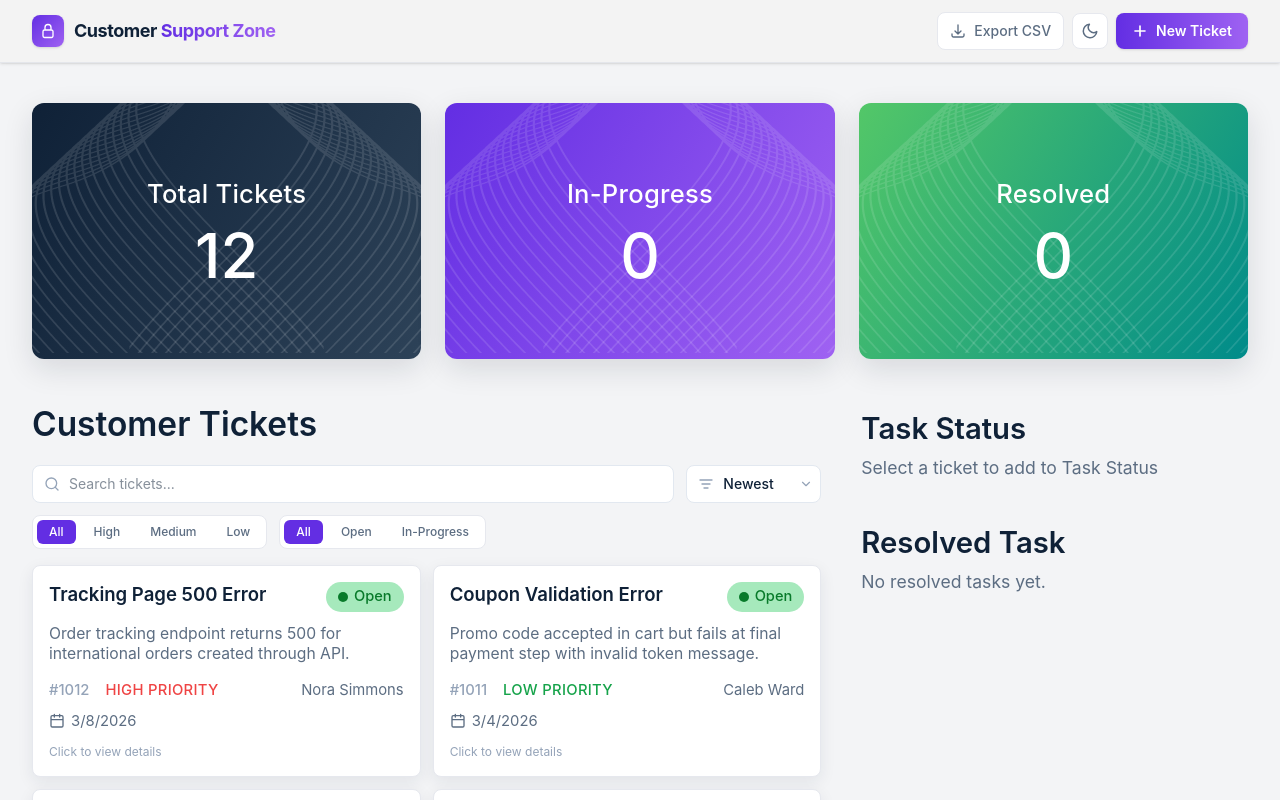
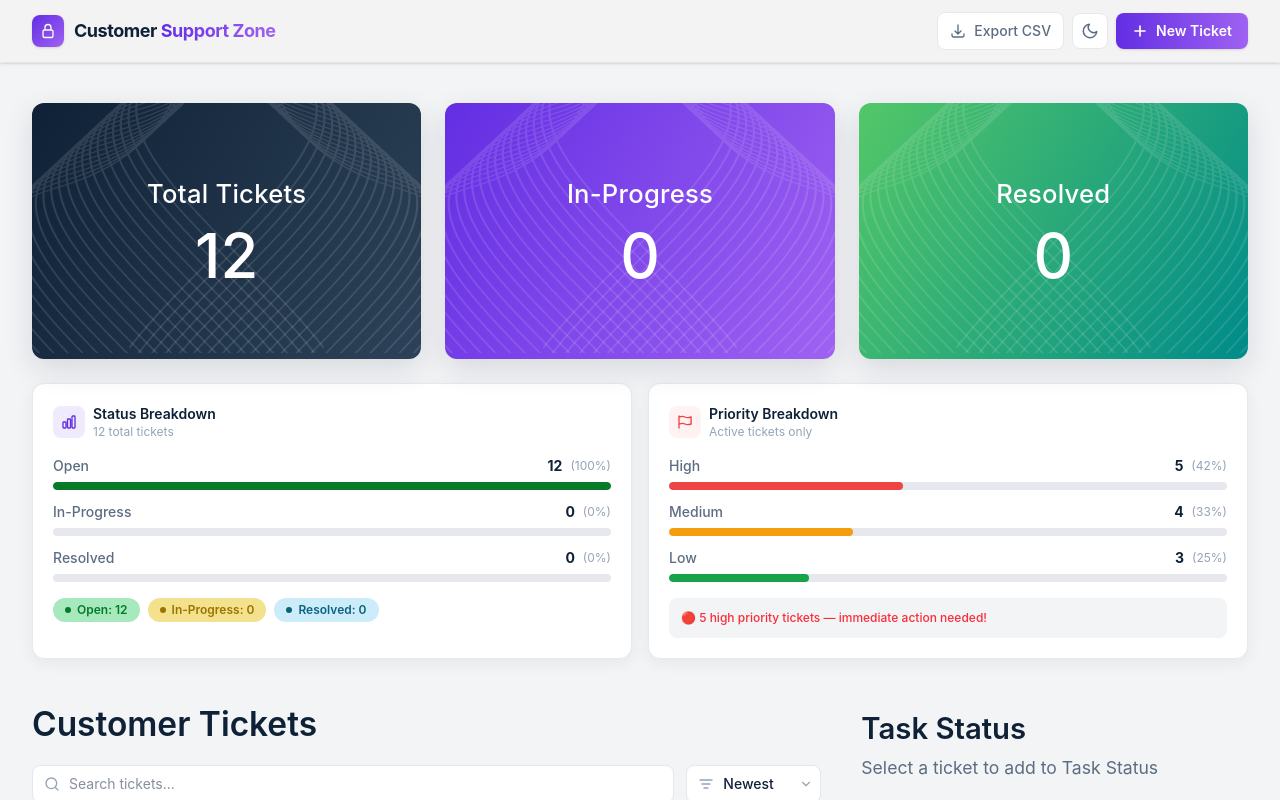
Before and after one commit to Shawon-Mahmud07/Customer-Support-Zone, a React (Vite) app: page / in a window 1280 px wide. Shown: the top 800 px of the page. Built offline with nearby package versions, Linux system fonts and the light colour scheme.

Commit message:
feat(Dashboard): add ticket status and priority breakdown to Banner component

```diff
--- a/src/App.jsx
+++ b/src/App.jsx
@@ -248,6 +248,18 @@ function App() {
         totalCount={totalCount}
         inProgressCount={inProgressCount}
         resolvedCount={resolvedCount}
+        openCount={tickets.filter((t) => t.status === "Open").length}
+        highCount={
+          [...tickets, ...taskStatus].filter((t) => t.priority === "High")
+            .length
+        }
+        mediumCount={
+          [...tickets, ...taskStatus].filter((t) => t.priority === "Medium")
+            .length
+        }
+        lowCount={
+          [...tickets, ...taskStatus].filter((t) => t.priority === "Low").length
+        }
       />
       <MainSection
         onEditTicket={handleEditTicket}
--- a/src/components/Banner.jsx
+++ b/src/components/Banner.jsx
@@ -23,7 +23,6 @@ function BannerCard({ title, count, gradient }) {
         aria-hidden="true"
         className="pointer-events-none absolute -right-3 max-w-none scale-x-[-1]"
       />
-
       <div className="relative z-10 flex h-full flex-col items-center justify-center text-center">
         <h2 className="text-[clamp(1.15rem,1.1vw+0.72rem,2rem)] font-medium tracking-[0.01em]">
           {title}
@@ -36,23 +35,232 @@ function BannerCard({ title, count, gradient }) {
   );
 }
 
-function Banner({ totalCount, inProgressCount, resolvedCount }) {
+function StatBar({ label, count, total, color }) {
+  const percent = total === 0 ? 0 : Math.round((count / total) * 100);
+  return (
+    <div>
+      <div className="mb-1.5 flex items-center justify-between">
+        <span
+          className="text-sm font-medium"
+          style={{ color: "var(--text-secondary)" }}
+        >
+          {label}
+        </span>
+        <div className="flex items-center gap-2">
+          <span
+            className="text-sm font-bold"
+            style={{ color: "var(--text-primary)" }}
+          >
+            {count}
+          </span>
+          <span className="text-xs" style={{ color: "var(--text-muted)" }}>
+            ({percent}%)
+          </span>
+        </div>
+      </div>
+      <div
+        className="h-2 w-full overflow-hidden rounded-full"
+        style={{ backgroundColor: "var(--border-color)" }}
+      >
+        <div
+          className="h-2 rounded-full transition-all duration-500"
+          style={{ width: `${percent}%`, backgroundColor: color }}
+        />
+      </div>
+    </div>
+  );
+}
+
+function DashboardStats({
+  openCount,
+  inProgressCount,
+  resolvedCount,
+  highCount,
+  mediumCount,
+  lowCount,
+}) {
+  const totalActive = openCount + inProgressCount + resolvedCount;
+  const totalPriority = highCount + mediumCount + lowCount;
+
+  return (
+    <div className="mt-6 grid grid-cols-1 gap-4 sm:grid-cols-2">
+      {/* Status Breakdown */}
+      <div
+        className="rounded-xl border p-5 shadow-[0_4px_16px_rgba(30,41,59,0.06)]"
+        style={{
+          backgroundColor: "var(--bg-card)",
+          borderColor: "var(--border-color)",
+        }}
+      >
+        <div className="mb-4 flex items-center gap-2">
+          <div className="flex h-8 w-8 items-center justify-center rounded-lg bg-[#632EE3]/10">
+            <svg
+              xmlns="http://www.w3.org/2000/svg"
+              viewBox="0 0 24 24"
+              fill="none"
+              stroke="#632EE3"
+              strokeWidth={2}
+              className="h-4 w-4"
+            >
+              <path
+                strokeLinecap="round"
+                strokeLinejoin="round"
+                d="M3 13.125C3 12.504 3.504 12 4.125 12h2.25c.621 0 1.125.504 1.125 1.125v6.75C7.5 20.496 6.996 21 6.375 21h-2.25A1.125 1.125 0 0 1 3 19.875v-6.75ZM9.75 8.625c0-.621.504-1.125 1.125-1.125h2.25c.621 0 1.125.504 1.125 1.125v11.25c0 .621-.504 1.125-1.125 1.125h-2.25a1.125 1.125 0 0 1-1.125-1.125V8.625ZM16.5 4.125c0-.621.504-1.125 1.125-1.125h2.25C20.496 3 21 3.504 21 4.125v15.75c0 .621-.504 1.125-1.125 1.125h-2.25a1.125 1.125 0 0 1-1.125-1.125V4.125Z"
+              />
+            </svg>
+          </div>
+          <div>
+            <h3
+              className="text-sm font-semibold"
+              style={{ color: "var(--text-primary)" }}
+            >
+              Status Breakdown
+            </h3>
+            <p className="text-xs" style={{ color: "var(--text-muted)" }}>
+              {totalActive} total tickets
+            </p>
+          </div>
+        </div>
+
+        <div className="space-y-3">
+          <StatBar
+            label="Open"
+            count={openCount}
+            total={totalActive}
+            color="#087A2A"
+          />
+          <StatBar
+            label="In-Progress"
+            count={inProgressCount}
+            total={totalActive}
+            color="#632EE3"
+          />
+          <StatBar
+            label="Resolved"
+            count={resolvedCount}
+            total={totalActive}
+            color="#008B8A"
+          />
+        </div>
+
+        {/* Mini status badges */}
+        <div className="mt-4 flex gap-2">
+          <span className="inline-flex items-center gap-1.5 rounded-full bg-[#A6E9BC] px-3 py-1 text-xs font-semibold text-[#087A2A]">
+            <span className="h-1.5 w-1.5 rounded-full bg-current" />
+            Open: {openCount}
+          </span>
+          <span className="inline-flex items-center gap-1.5 rounded-full bg-[#F4E18D] px-3 py-1 text-xs font-semibold text-[#9A7400]">
+            <span className="h-1.5 w-1.5 rounded-full bg-current" />
+            In-Progress: {inProgressCount}
+          </span>
+          <span className="inline-flex items-center gap-1.5 rounded-full bg-[#CDECF9] px-3 py-1 text-xs font-semibold text-[#0C6280]">
+            <span className="h-1.5 w-1.5 rounded-full bg-current" />
+            Resolved: {resolvedCount}
+          </span>
+        </div>
+      </div>
+
+      {/* Priority Breakdown */}
+      <div
+        className="rounded-xl border p-5 shadow-[0_4px_16px_rgba(30,41,59,0.06)]"
+        style={{
+          backgroundColor: "var(--bg-card)",
+          borderColor: "var(--border-color)",
+        }}
+      >
+        <div className="mb-4 flex items-center gap-2">
+          <div className="flex h-8 w-8 items-center justify-center rounded-lg bg-red-50">
+            <svg
+              xmlns="http://www.w3.org/2000/svg"
+              viewBox="0 0 24 24"
+              fill="none"
+              stroke="#EF4444"
+              strokeWidth={2}
+              className="h-4 w-4"
+            >
+              <path
+                strokeLinecap="round"
+                strokeLinejoin="round"
+                d="M3 3v1.5M3 21v-6m0 0 2.77-.693a9 9 0 0 1 6.208.682l.108.054a9 9 0 0 0 6.086.71l3.114-.732a48.524 48.524 0 0 1-.005-10.499l-3.11.732a9 9 0 0 1-6.085-.711l-.108-.054a9 9 0 0 0-6.208-.682L3 4.5M3 15V4.5"
+              />
+            </svg>
+          </div>
+          <div>
+            <h3
+              className="text-sm font-semibold"
+              style={{ color: "var(--text-primary)" }}
+            >
+              Priority Breakdown
+            </h3>
+            <p className="text-xs" style={{ color: "var(--text-muted)" }}>
+              Active tickets only
+            </p>
+          </div>
+        </div>
+
+        <div className="space-y-3">
+          <StatBar
+            label="High"
+            count={highCount}
+            total={totalPriority}
+            color="#EF4444"
+          />
+          <StatBar
+            label="Medium"
+            count={mediumCount}
+            total={totalPriority}
+            color="#F59E0B"
+          />
+          <StatBar
+            label="Low"
+            count={lowCount}
+            total={totalPriority}
+            color="#16A34A"
+          />
+        </div>
+
+        {/* Priority indicator */}
+        <div
+          className="mt-4 rounded-lg p-3"
+          style={{ backgroundColor: "var(--bg-base)" }}
+        >
+          {highCount === 0 ? (
+            <p className="text-xs font-medium text-green-600">
+              ✅ No high priority tickets!
+            </p>
+          ) : highCount <= 2 ? (
+            <p className="text-xs font-medium text-amber-500">
+              ⚠️ {highCount} high priority ticket{highCount > 1 ? "s" : ""} need
+              attention
+            </p>
+          ) : (
+            <p className="text-xs font-medium text-red-500">
+              🔴 {highCount} high priority tickets — immediate action needed!
+            </p>
+          )}
+        </div>
+      </div>
+    </div>
+  );
+}
+
+function Banner({
+  totalCount,
+  inProgressCount,
+  resolvedCount,
+  openCount,
+  highCount,
+  mediumCount,
+  lowCount,
+}) {
   const cards = [
-    {
-      title: "Total Tickets",
-      count: totalCount,
-      gradient: gradients.total,
-    },
+    { title: "Total Tickets", count: totalCount, gradient: gradients.total },
     {
       title: "In-Progress",
       count: inProgressCount,
       gradient: gradients.progress,
     },
-    {
-      title: "Resolved",
-      count: resolvedCount,
-      gradient: gradients.resolved,
-    },
+    { title: "Resolved", count: resolvedCount, gradient: gradients.resolved },
   ];
 
   return (
@@ -67,6 +275,15 @@ function Banner({ totalCount, inProgressCount, resolvedCount }) {
           />
         ))}
       </div>
+
+      <DashboardStats
+        openCount={openCount}
+        inProgressCount={inProgressCount}
+        resolvedCount={resolvedCount}
+        highCount={highCount}
+        mediumCount={mediumCount}
+        lowCount={lowCount}
+      />
     </section>
   );
 }
```
